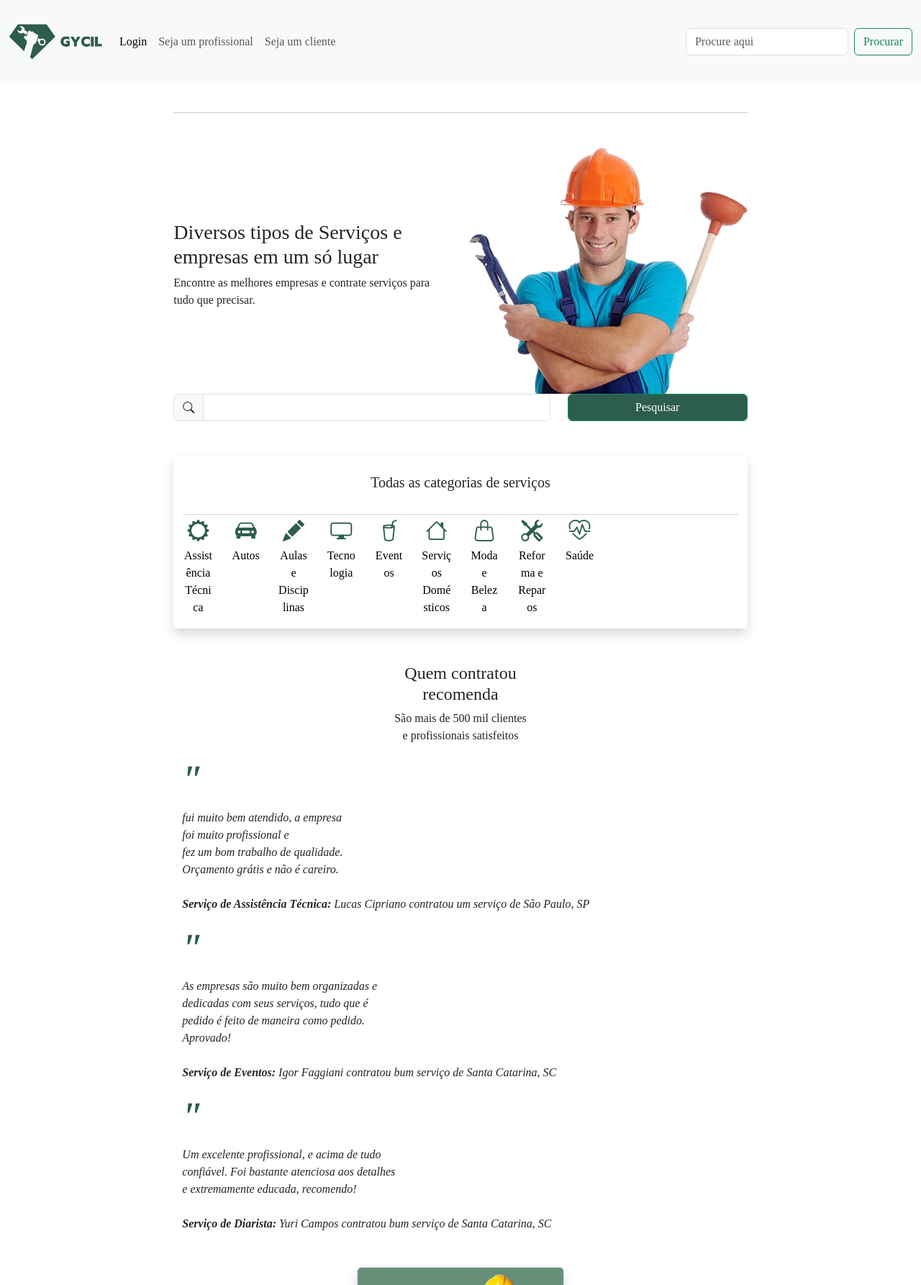
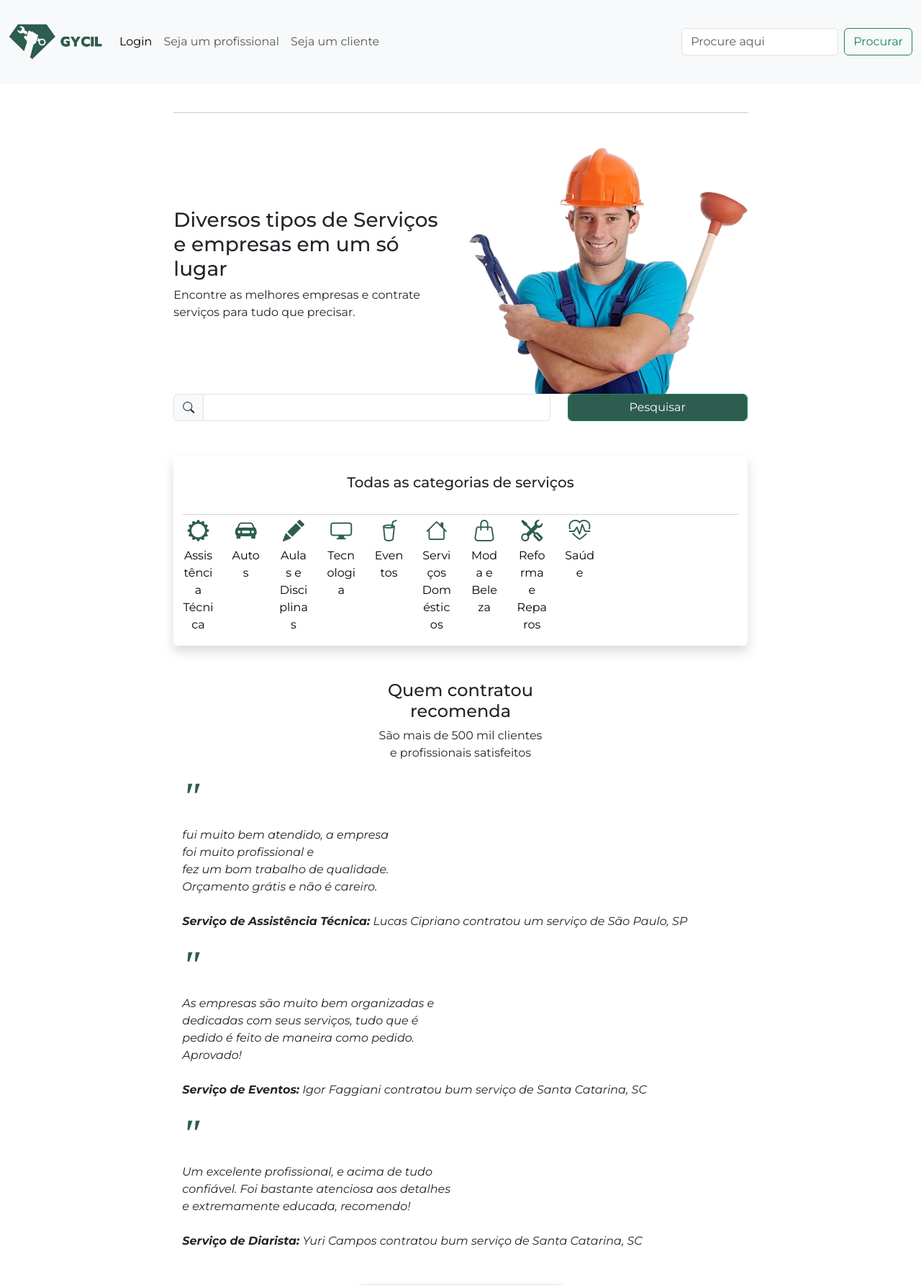
Before and after one commit to CiprianoLucas/GYCIL_Nuvem, a Django app: page / in a window 1280 px wide. Shown: the top 1785 px of the page at 72% size. Run offline with Django 5.2, Linux system fonts and the light colour scheme; some libraries are stand-ins or nearby versions; some web fonts are replaced.

Commit message:
fix: fonts

```diff
--- a/GYCIL/base/static/base/css/base.css
+++ b/GYCIL/base/static/base/css/base.css
@@ -1,8 +1,3 @@
-@font-face {
-  font-family: Montserrat;
-  src: url(../fonts/Montserrat/Montserrat-VariableFont_wght.ttf)
-}
-
 body {
   font-family: Montserrat;
 }
--- a/GYCIL/base/templates/base.html
+++ b/GYCIL/base/templates/base.html
@@ -9,6 +9,9 @@
       GYCIL -{% block title %}
       {% endblock %}
     </title>
+    <link rel="preconnect" href="https://fonts.googleapis.com">
+    <link rel="preconnect" href="https://fonts.gstatic.com" crossorigin>
+    <link href="https://fonts.googleapis.com/css2?family=Montserrat:ital,wght@0,100..900;1,100..900&display=swap" rel="stylesheet">
     <link rel="icon" href="{% static 'base/img/favicon.ico' %}" type="image/x-icon">
     <link rel="stylesheet" href="{% static 'base/css/bootstrap.min.css' %}" />
     <link rel="stylesheet" href="https://cdn.jsdelivr.net/npm/bootstrap-icons@1.11.3/font/bootstrap-icons.min.css" />
```
